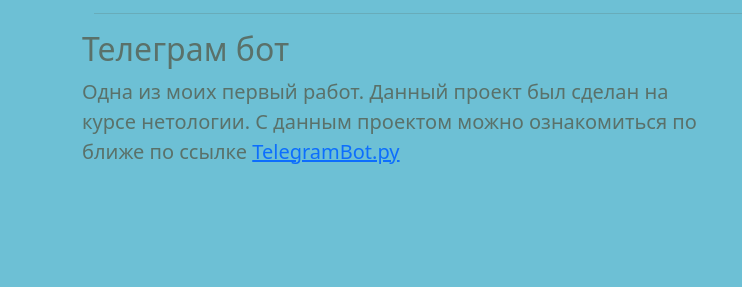
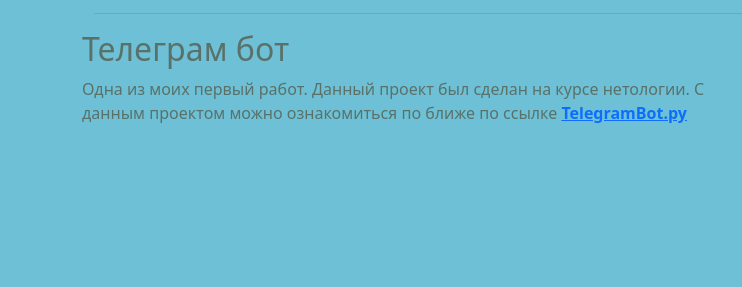
Before and after one commit to zitaker/MyWorks, a plain HTML site: page index.html in a window 1280 px wide. Shown: the part 821-1108 px from the top of the page, 0-742 px from the left. Drawn offline with Linux system fonts and the light colour scheme.

Commit message:
Add files via upload

```diff
--- a/index.html
+++ b/index.html
@@ -142,22 +142,21 @@
           <h2 class="featurette-heading">
             Телеграм бот
           </h2>
-          <p class="lead">
+          <p class="TextProperties">
             Одна из моих первый работ.
             Данный проект был сделан на курсе нетологии.
             С данным проектом можно ознакомиться по ближе по ссылке
-            <a download href="python/TelegramBot.py">TelegramBot.py</a>
+            <a download href="python/TelegramBot.py"><b>TelegramBot.py</b></a>
           </p>
         </div>
         <div class="col-md-5">
-          <!-- <video width="100%" src="video/BotTelegram.mp4"></video> -->
           <div class="embed-responsive embed-responsive-16by9">
             <iframe width="100%" height="400px" class="embed-responsive-item" src="video/BotTelegram.mp4" allowfullscreen></iframe>
-            <!-- <svg class="bd-placeholder-img bd-placeholder-img-lg featurette-image img-fluid mx-auto" width="500" height="500" xmlns="video/BotTelegram.mp4" role="img" aria-label="Placeholder: 500x500" preserveAspectRatio="xMidYMid slice" focusable="false"><title>Placeholder</title><rect width="100%" height="100%" fill="#eee"/><text x="50%" y="50%" fill="#aaa" dy=".3em">500x500</text></svg> -->
           </div>
         </div>
       </div>
 
+      <!-- //////////////////////////////
       <div class="container">
         <div class="row">
           <div class="col-lg-12">
@@ -190,6 +189,7 @@
         </div>
       </div>
     </div>
+    ////////////////////////// -->
 
     <div class="container">
       <div class="row">
```
